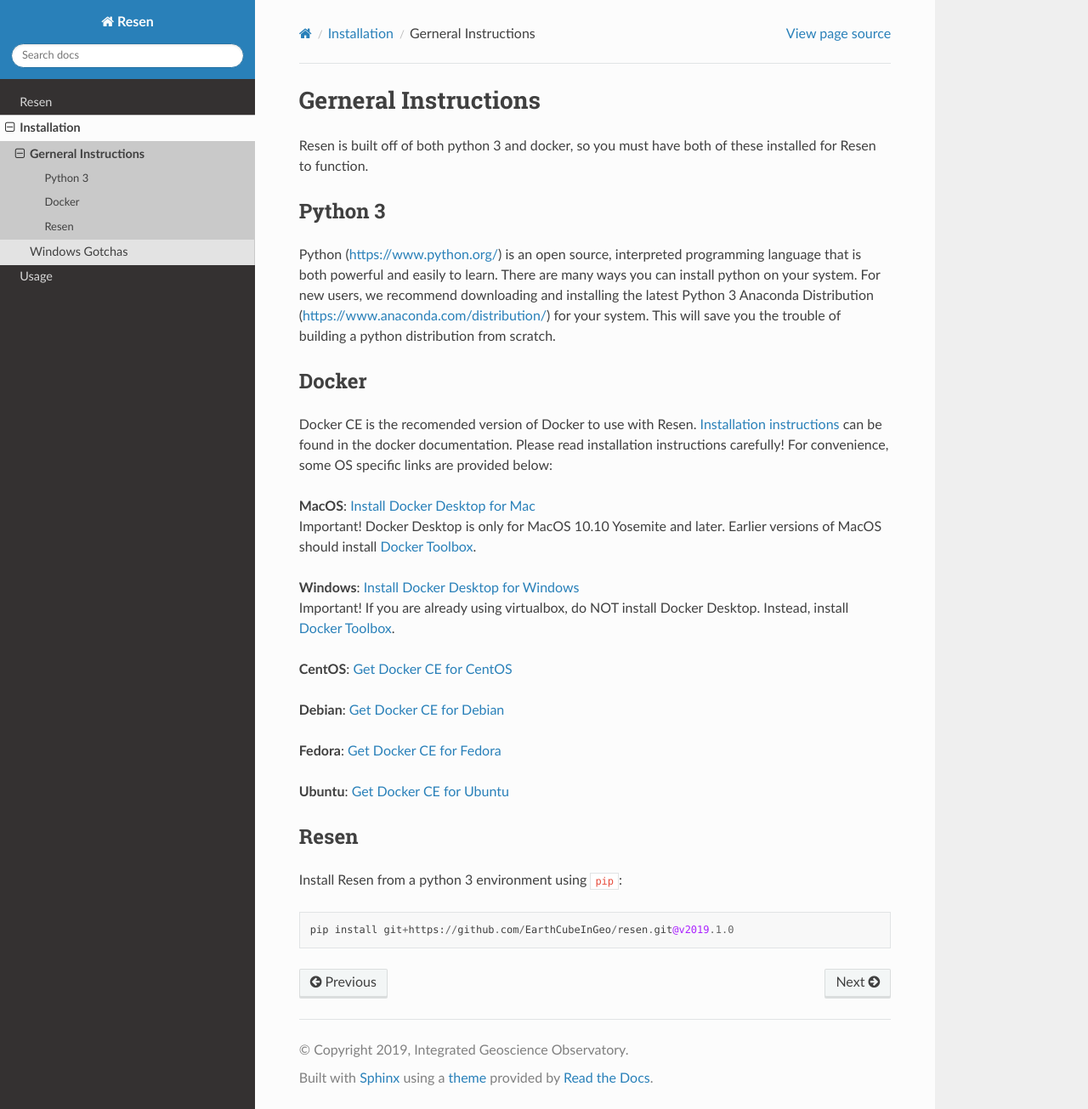
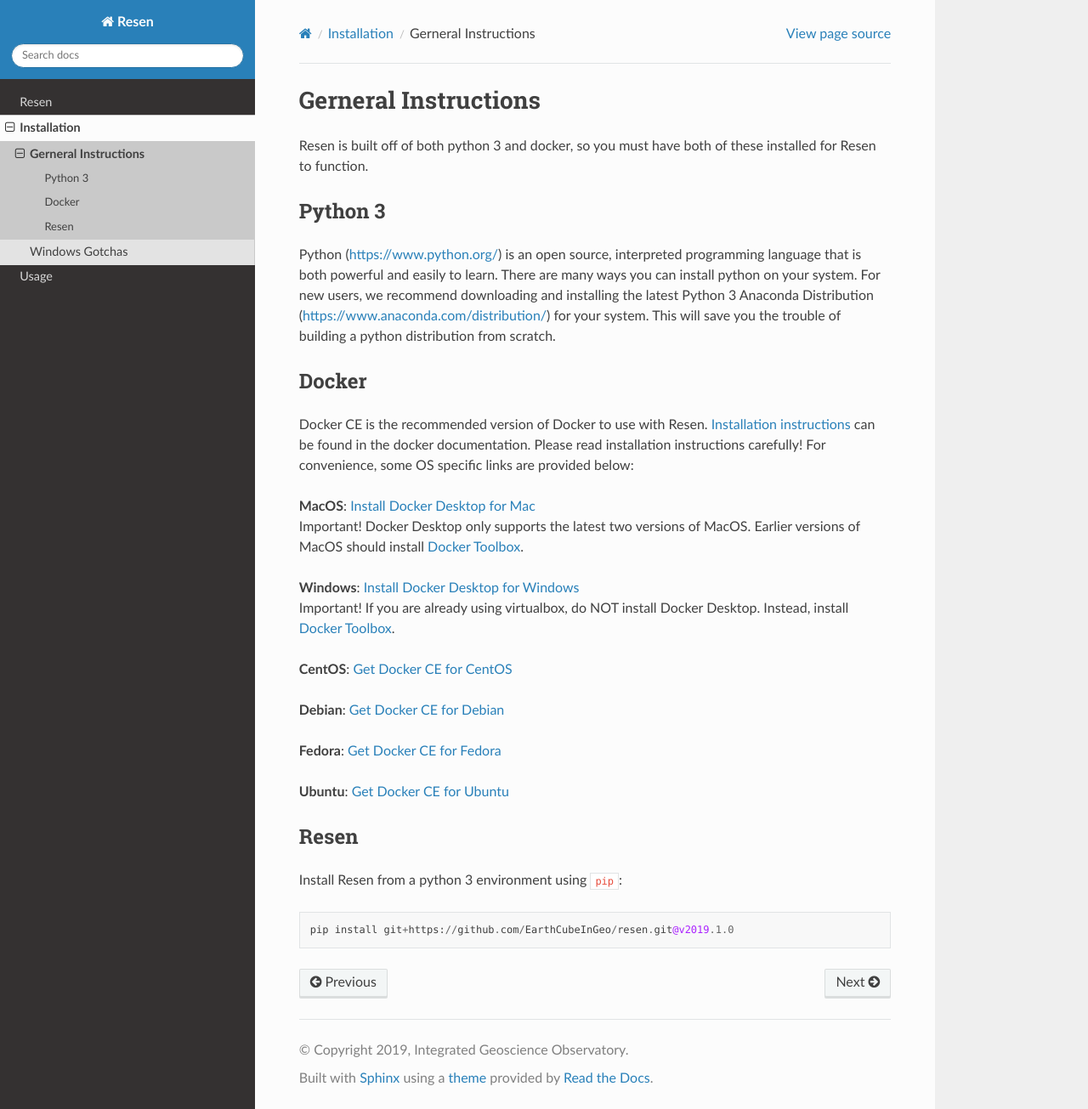
Before and after one commit to EarthCubeInGeo/resen, a Sphinx documentation site: the page built from docs/installation/installation.general.rst, in a window 1280 px wide and 1305 px high. Shown: the whole window at 85% size. Built offline with Sphinx 7.4.7 and the Read the Docs theme 2.0.0, drawn with Linux system fonts in a browser that asks for light colours.

Commit message:
Clarify where Docker Desktop can be installed in docs.

```diff
--- a/docs/installation/installation.general.rst
+++ b/docs/installation/installation.general.rst
@@ -11,10 +11,10 @@
 Docker
 ======
 
-Docker CE is the recomended version of Docker to use with Resen.  `Installation instructions <https://docs.docker.com/install/>`_ can be found in the docker documentation.  Please read installation instructions carefully! For convenience, some OS specific links are provided below:
+Docker CE is the recommended version of Docker to use with Resen.  `Installation instructions <https://docs.docker.com/install/>`_ can be found in the docker documentation.  Please read installation instructions carefully! For convenience, some OS specific links are provided below:
 
 | **MacOS**: `Install Docker Desktop for Mac <https://docs.docker.com/docker-for-mac/install/>`_
-| Important! Docker Desktop is only for MacOS 10.10 Yosemite and later.  Earlier versions of MacOS should install `Docker Toolbox <https://docs.docker.com/toolbox/toolbox_install_mac/>`_.
+| Important! Docker Desktop only supports the latest two versions of MacOS.  Earlier versions of MacOS should install `Docker Toolbox <https://docs.docker.com/toolbox/toolbox_install_mac/>`_.
 
 | **Windows**: `Install Docker Desktop for Windows <https://docs.docker.com/docker-for-windows/install/>`_
 | Important! If you are already using virtualbox, do NOT install Docker Desktop.  Instead, install `Docker Toolbox <https://docs.docker.com/toolbox/toolbox_install_windows/>`_.
```
